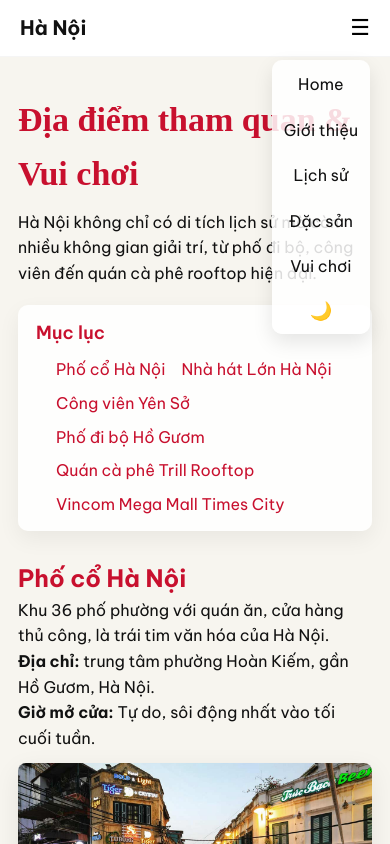
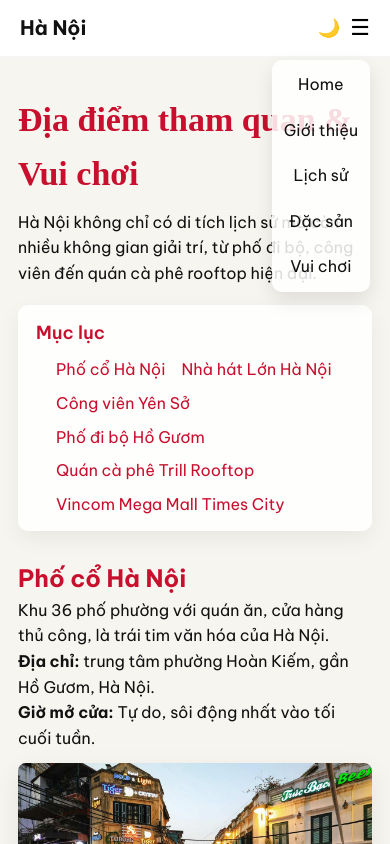
Before and after one commit to eladapham/hanoiwebsite, a plain HTML site: page entertainment.html in a window 390 px wide. Both pictures are taken after a click on the button "Open menu". Shown: the top 844 px of the page. Drawn offline with nearby package versions, Linux system fonts and the light colour scheme.

Commit message:
Update entertainment.html

```diff
--- a/entertainment.html
+++ b/entertainment.html
@@ -10,20 +10,29 @@
   <link rel="stylesheet" href="style.css">
 </head>
 <body>
-  <header class="site-header">
-    <div class="nav-container">
-      <a class="brand" href="index.html">Hà Nội</a>
-      <nav class="main-nav">
+ <header class="site-header">
+  <div class="nav-container">
+    <a class="brand" href="index.html">Hà Nội</a>
+
+
+    <div class="nav-right">
+      <nav class="main-nav" aria-label="Main navigation">
         <a href="index.html">Home</a>
         <a href="about.html">Giới thiệu</a>
         <a href="history.html">Lịch sử</a>
         <a href="specialties.html">Đặc sản</a>
         <a href="entertainment.html">Vui chơi</a>
-        <button id="theme-toggle">🌙</button>
       </nav>
-      <button class="menu-toggle">☰</button>
+
+
+      <div class="nav-actions">
+        <button id="theme-toggle" aria-label="Toggle theme">🌙</button>
+        <button class="menu-toggle" aria-label="Open menu">☰</button>
+      </div>
     </div>
-  </header>
+  </div>
+</header>
+
 
   <main class="container">
     <section data-aos="fade-up">
```
